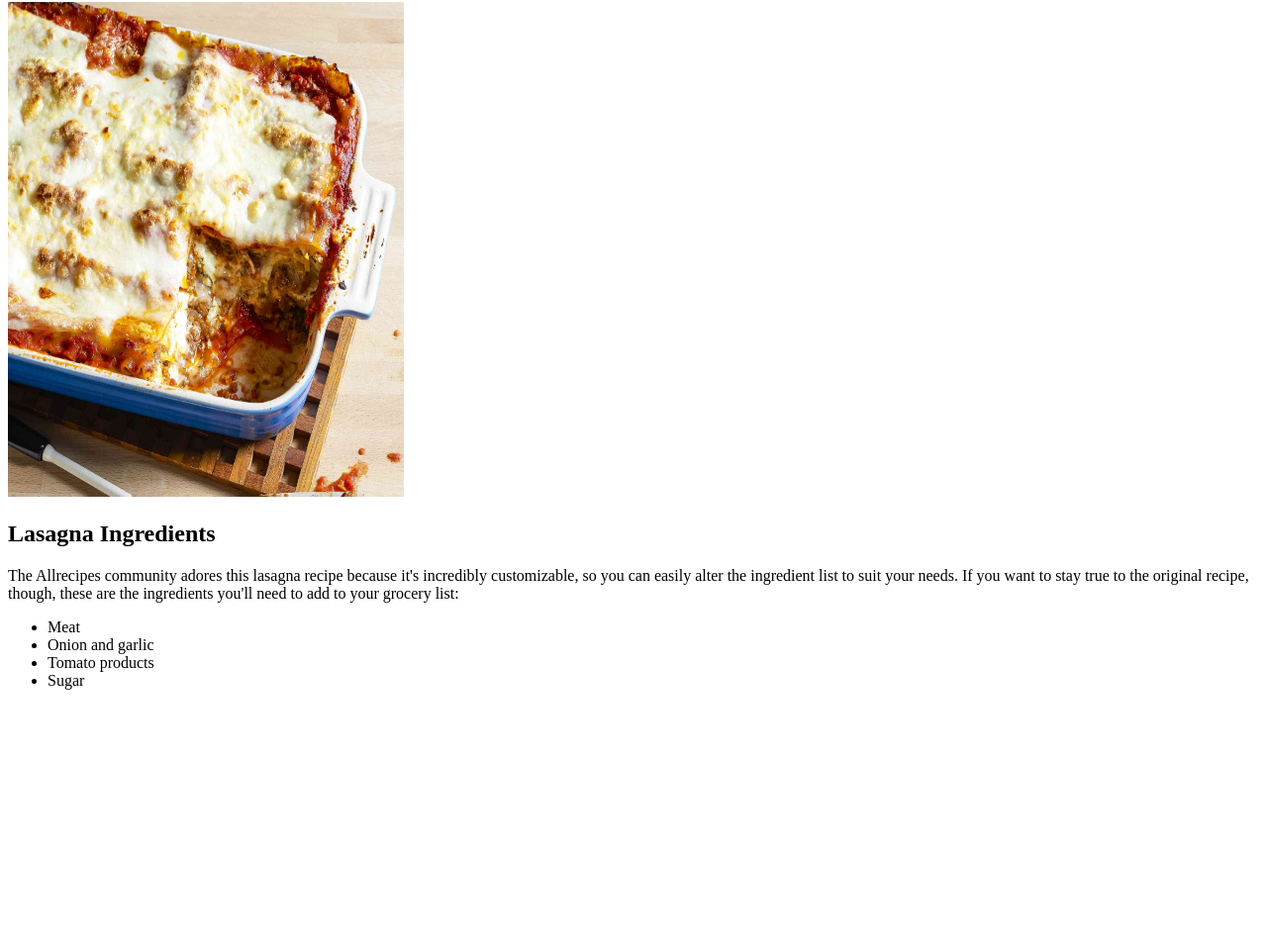
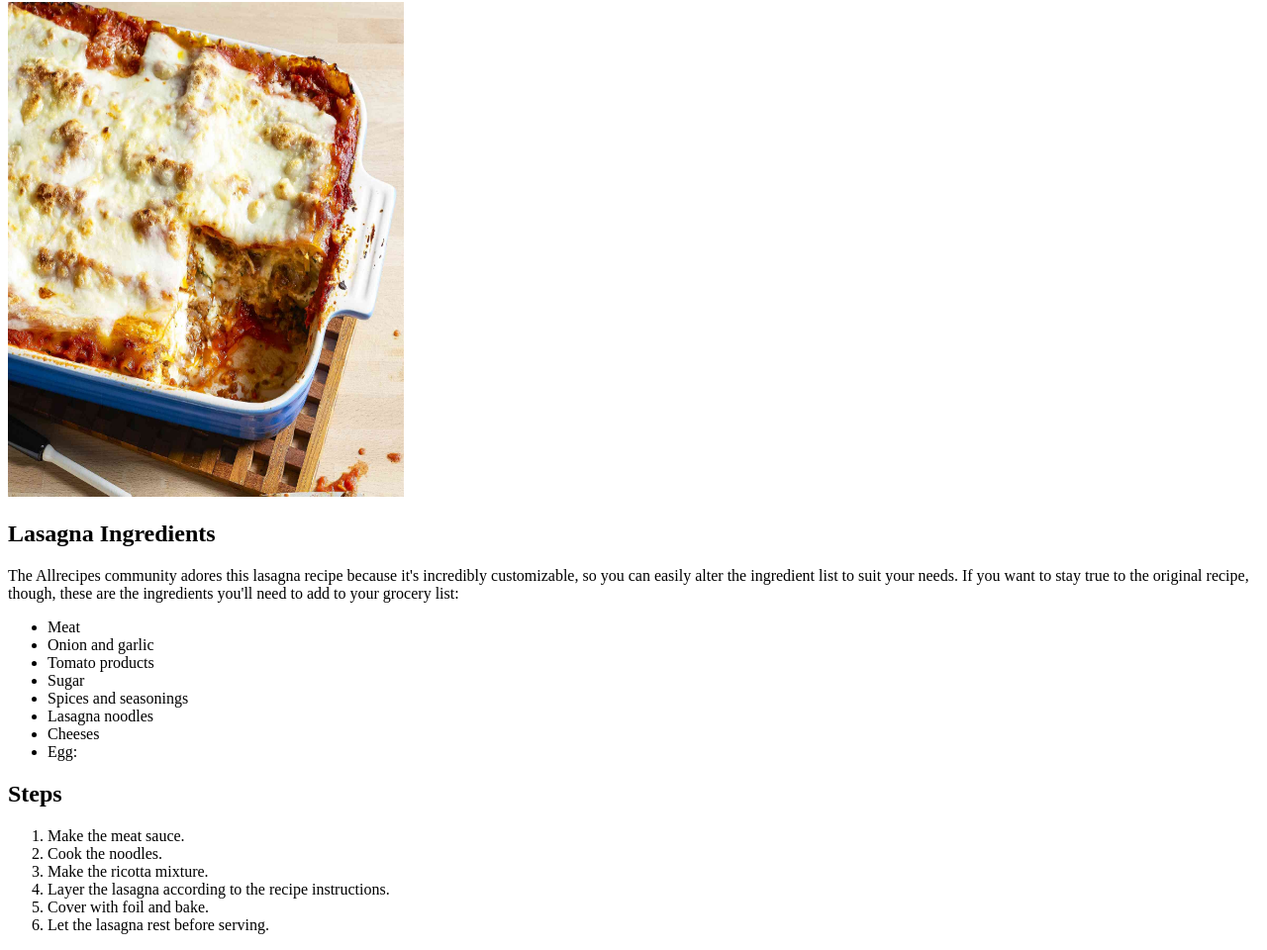
Before and after one commit to arunassanura/odin-recipes, a plain HTML site: page recipes/lasagna.html in a window 1280 px wide. Shown: the part 78-1038 px from the top of the page at 99% size. Before the commit the page ends 800 px from the top, so only its background shows below. Drawn offline with Linux system fonts and the light colour scheme.

Commit message:
lasagna.html

```diff
--- a/recipes/lasagna.html
+++ b/recipes/lasagna.html
@@ -18,7 +18,19 @@
     <li>Onion and garlic</li>
     <li>Tomato products</li>
     <li>Sugar</li>
+    <li>Spices and seasonings</li>
+    <li>Lasagna noodles</li>
+    <li>Cheeses</li>
+    <li>Egg:</li>
 </ul>
-
+<h2>Steps</h2>
+<ol>
+<li>Make the meat sauce.</li>
+<li>Cook the noodles.</li>
+<li>Make the ricotta mixture.</li>
+<li>Layer the lasagna according to the recipe instructions.</li>
+<li>Cover with foil and bake.</li>
+<li>Let the lasagna rest before serving.</li>
+</ol>
 </body>
 </html>
```
